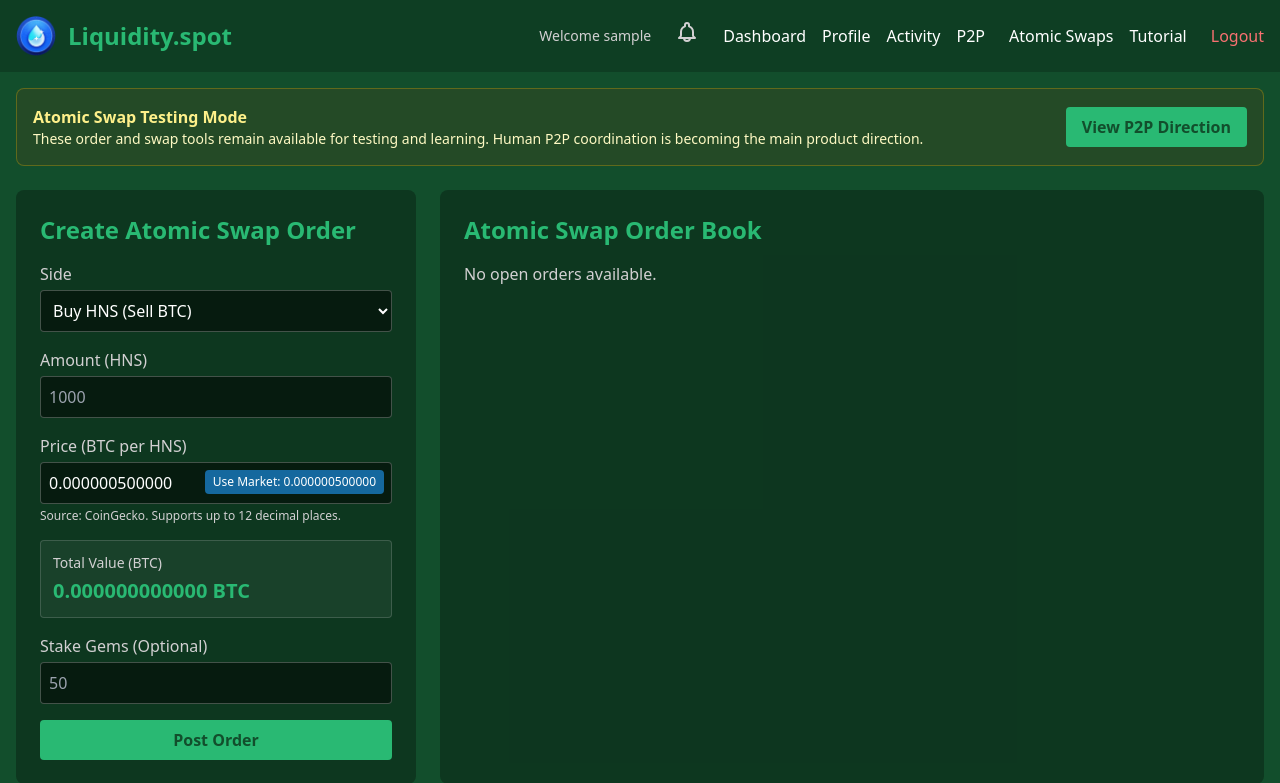
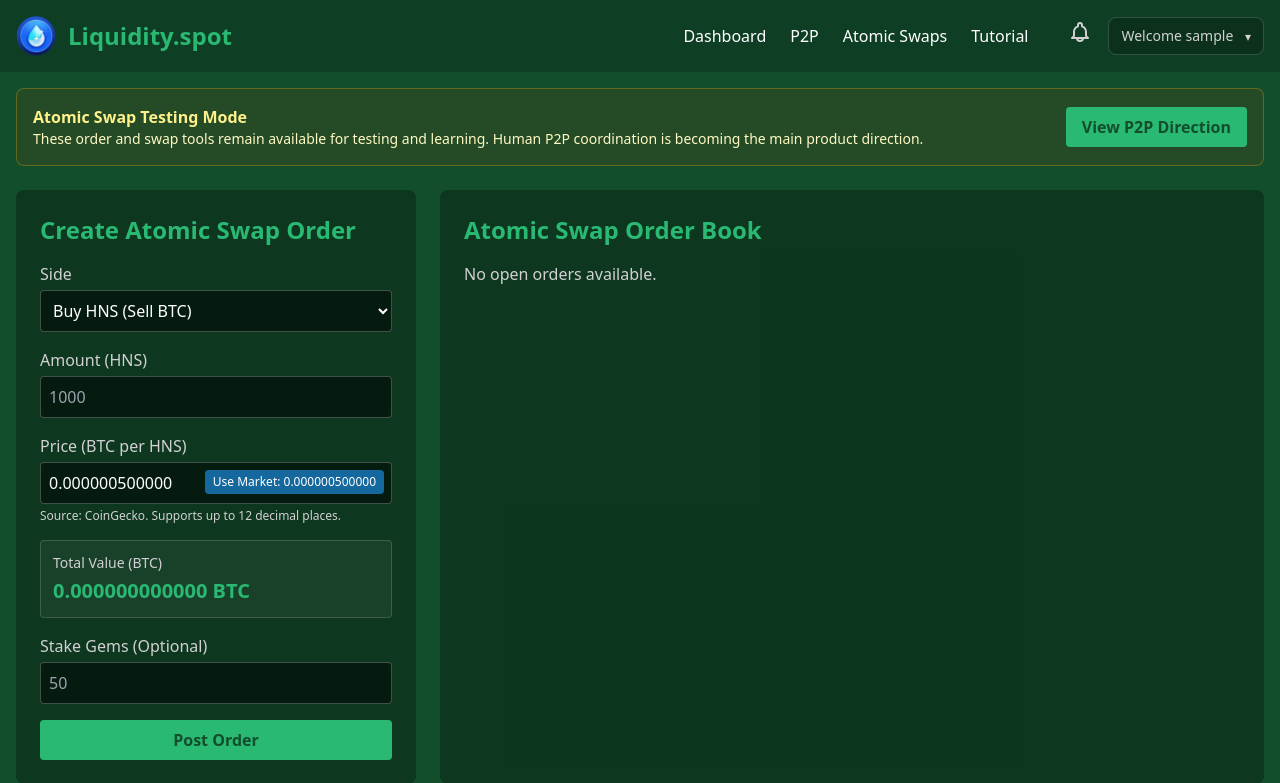
Before and after one commit to shadstoneofficial/liquidity-spot, a Flask app: page /orders in a window 1280 px wide. Shown: the top 783 px of the page. Run offline with Flask 3, Linux system fonts and the light colour scheme; the visitor is signed in with stand-in values (Sample User, id 1); data that the repository does not hold is empty; some libraries are stand-ins or nearby versions.

Commit message:
reorder menu

```diff
--- a/templates/base.html
+++ b/templates/base.html
@@ -40,15 +40,24 @@
             </button>
 
             <!-- Desktop Menu -->
-            <div class="hidden md:flex items-center">
+            <div class="hidden md:flex items-center gap-6">
                 {% if session.get('user_id') %}
-                    <a href="{{ url_for('main.profile') }}" class="mr-6 text-sm text-gfa-grey whitespace-nowrap hover:text-gfa-light">
-                        Welcome {{ session.get('username', 'user') }}
-                        {% if current_user %}
-                            <span class="ml-2 text-gfa-light">{{ current_user.gems_balance }} 💎</span>
-                        {% endif %}
-                    </a>
-                    <div class="group relative mr-6">
+                    <a href="{{ url_for('main.dashboard') }}" class="hover:text-gfa-light">Dashboard</a>
+                {% endif %}
+                <a href="{{ url_for('main.p2p') }}" class="hover:text-gfa-light">P2P</a>
+                {% if session.get('user_id') %}
+                    <div class="group relative">
+                        <a href="{{ url_for('main.orders') }}" class="hover:text-gfa-light">Atomic Swaps</a>
+                        <div class="pointer-events-none absolute left-1/2 top-full z-50 mt-2 hidden w-56 -translate-x-1/2 rounded-lg border border-yellow-500/30 bg-black/95 p-3 text-xs text-yellow-100 shadow-xl group-hover:block">
+                            Experimental HTLC testing flow. Use for learning and test runs, not broad production mainnet use.
+                        </div>
+                    </div>
+                    <a href="{{ url_for('main.tutorial') }}" class="hover:text-gfa-light">Tutorial</a>
+                    {% if session.get('tier') == 'team' %}
+                        <a href="{{ url_for('admin.credit') }}" class="hover:text-gfa-light">Admin</a>
+                    {% endif %}
+                    <div class="ml-4 flex items-center gap-4">
+                    <div class="group relative">
                         <button type="button" class="relative text-gfa-grey hover:text-gfa-light focus:outline-none" aria-label="Notifications">
                             <svg class="w-6 h-6" fill="none" stroke="currentColor" viewBox="0 0 24 24">
                                 <path stroke-linecap="round" stroke-linejoin="round" stroke-width="2" d="M15 17h5l-1.405-1.405A2.032 2.032 0 0118 14.158V11a6.002 6.002 0 00-4-5.659V4a2 2 0 10-4 0v1.341C7.67 6.165 6 8.388 6 11v3.159c0 .538-.214 1.055-.595 1.436L4 17h5m6 0a3 3 0 11-6 0m6 0H9"></path>
@@ -75,25 +84,27 @@
                             {% endif %}
                         </div>
                     </div>
-                    <a href="{{ url_for('main.dashboard') }}" class="mr-4 hover:text-gfa-light">Dashboard</a>
-                    <a href="{{ url_for('main.profile') }}" class="mr-4 hover:text-gfa-light">Profile</a>
-                    <a href="{{ url_for('main.activity') }}" class="mr-4 hover:text-gfa-light">Activity</a>
-                {% endif %}
-                <a href="{{ url_for('main.p2p') }}" class="mr-6 hover:text-gfa-light">P2P</a>
-                {% if session.get('user_id') %}
-                    <div class="group relative mr-4">
-                        <a href="{{ url_for('main.orders') }}" class="hover:text-gfa-light">Atomic Swaps</a>
-                        <div class="pointer-events-none absolute left-1/2 top-full z-50 mt-2 hidden w-56 -translate-x-1/2 rounded-lg border border-yellow-500/30 bg-black/95 p-3 text-xs text-yellow-100 shadow-xl group-hover:block">
-                            Experimental HTLC testing flow. Use for learning and test runs, not broad production mainnet use.
+                    <details class="relative">
+                        <summary class="list-none cursor-pointer rounded-lg border border-gfa-grey/20 bg-black/20 px-3 py-2 text-sm text-gfa-grey hover:text-gfa-light hover:border-gfa-grey/40 transition">
+                            <span>Welcome {{ session.get('username', 'user') }}</span>
+                            {% if current_user %}
+                                <span class="ml-2 text-gfa-light">{{ current_user.gems_balance }} 💎</span>
+                            {% endif %}
+                            <span class="ml-2 text-xs">▾</span>
+                        </summary>
+                        <div class="absolute right-0 top-full z-50 mt-2 w-56 rounded-lg border border-gfa-grey/20 bg-black/95 p-2 text-sm text-gfa-grey shadow-xl">
+                            <a href="{{ url_for('main.profile') }}" class="block rounded px-3 py-2 hover:bg-white/5 hover:text-gfa-light">View Profile</a>
+                            <a href="{{ url_for('main.activity') }}" class="block rounded px-3 py-2 hover:bg-white/5 hover:text-gfa-light">Activity</a>
+                            <a href="{{ url_for('main.dashboard') }}" class="block rounded px-3 py-2 hover:bg-white/5 hover:text-gfa-light">Dashboard</a>
+                            {% if session.get('tier') == 'team' %}
+                                <a href="{{ url_for('admin.credit') }}" class="block rounded px-3 py-2 hover:bg-white/5 hover:text-gfa-light">Admin</a>
+                            {% endif %}
+                            <a href="{{ url_for('auth.logout') }}" class="block rounded px-3 py-2 text-red-400 hover:bg-white/5 hover:text-red-300">Logout</a>
                         </div>
+                    </details>
                     </div>
-                    <a href="{{ url_for('main.tutorial') }}" class="mr-6 hover:text-gfa-light">Tutorial</a>
-                    {% if session.get('tier') == 'team' %}
-                        <a href="{{ url_for('admin.credit') }}" class="mr-4 hover:text-gfa-light">Admin</a>
-                    {% endif %}
-                    <a href="{{ url_for('auth.logout') }}" class="text-red-400 hover:text-red-300">Logout</a>
                 {% else %}
-                    <a href="{{ url_for('main.tutorial') }}" class="mr-6 hover:text-gfa-light">Tutorial</a>
+                    <a href="{{ url_for('main.tutorial') }}" class="hover:text-gfa-light">Tutorial</a>
                     <a href="{{ url_for('auth.login') }}" class="bg-gfa-light text-gfa-dark px-4 py-2 rounded font-bold hover:bg-white transition">Login with GFAVIP</a>
                 {% endif %}
             </div>
```
